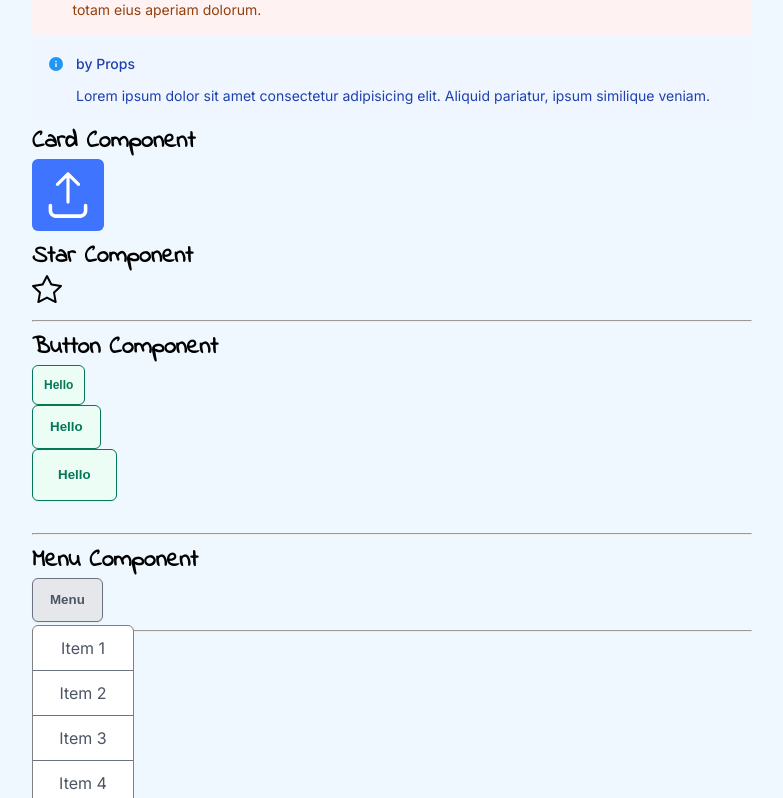
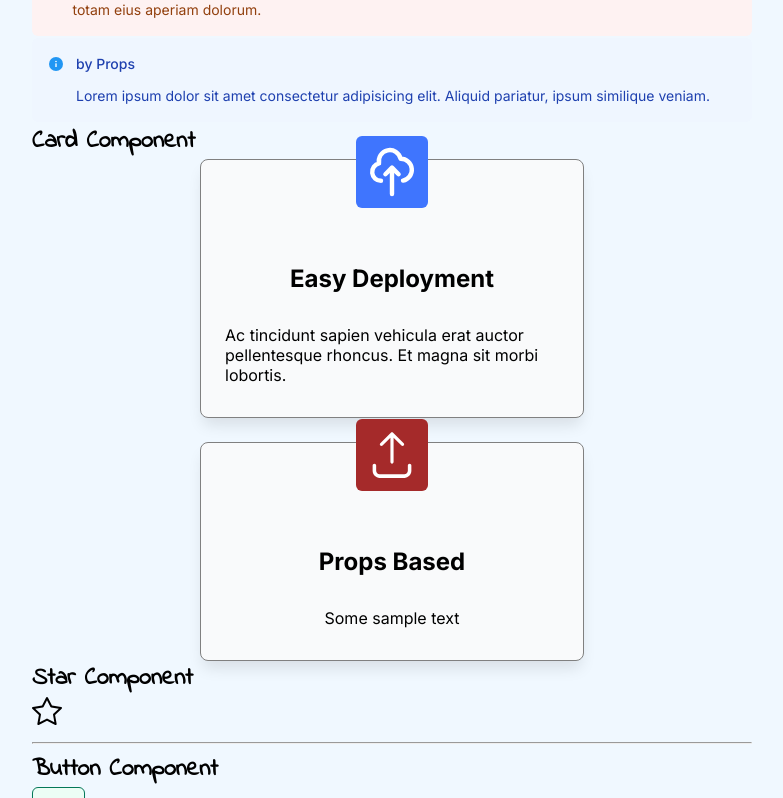
Before and after one commit to zenidreney/zenid-components, a React (Vite) app: page / in a window 1280 px wide. Shown: the part 1002-1800 px from the top of the page, without its empty margins (248-1031 px from the left). Built offline with nearby package versions, Linux system fonts and the light colour scheme.

Commit message:
minor changes to Card

```diff
--- a/src/App.jsx
+++ b/src/App.jsx
@@ -8,7 +8,7 @@ import "./components/Star.css"
 import "./components/Button/Button.css"
 import SampleButton from "./components/Button/SampleButton"
 
-//import "./components/Card/Card.css"
+import "./components/Card/Card.css"
 import SampleCard from "./components/Card/SampleCard"
 
 import "./components/Menu/Menu.css"
--- /dev/null
+++ b/src/components/Card/Card.css
@@ -0,0 +1,33 @@
+div.card-container {
+    font-family: Inter, sans-serif;
+    display: flex;
+    flex-direction: column;
+    justify-content: center;
+    align-items: center;
+    max-width: 384px;
+    height: 208;
+    border: 1px solid grey;
+    border-radius: 8px;
+    padding: 0 1.5em 2em;
+
+    gap: 2em;
+    background-color: #F9FAFB;
+    margin: 0 auto;
+
+    box-shadow: 0px 4px 6px -2px #0000000D;
+    box-shadow: 0px 10px 15px -3px #0000001A;
+
+}
+
+div.card-container svg {
+    position:relative;
+    top: -1em;
+    background-color: #3F75FE;
+    color: #ffffff;
+    font-size: 1.5em;
+    width: 3em;
+    height: 3em;
+    border-radius: 6px;
+    padding: 0.4em;
+
+}
--- a/src/components/Card/Card.jsx
+++ b/src/components/Card/Card.jsx
@@ -1,17 +1,28 @@
 import { HiOutlineCloudUpload } from "react-icons/hi";
 
-const defaultIconStyles = {
-    backgroundColor: "#3F75FE",
-    color: "#ffffff",
-    fontSize: "1.5em",
-    width: "3em",
-    height: "3em",
-    borderRadius: "6px",
-    padding: "0.4em"
+
+
+const defaultIcon = <HiOutlineCloudUpload />
+const defaultTitle = "Easy Deployment"
+const defaultText = "Ac tincidunt sapien vehicula erat auctor pellentesque rhoncus. Et magna sit morbi lobortis."
+
+export default function Card({
+                            children = defaultText,
+                            icon = defaultIcon,
+                            title = defaultTitle,
+                           }) {
+
+
+    return (
+
+        <div className="card-container">
+            {icon}
+            <h2>
+                {title}
+            </h2>
+            <p>{children}</p>
+        </div>
+
+
+    )
 }
-
-const defaultIcon = <HiOutlineCloudUpload style={defaultIconStyles} />
-
-export default function Card({ icon = defaultIcon} ) {
-    return icon
-}
--- a/src/components/Card/SampleCard.jsx
+++ b/src/components/Card/SampleCard.jsx
@@ -1,22 +1,21 @@
 import Card from "./Card"
 import { RxUpload } from "react-icons/rx";
 
-const iconStyles = {
-    backgroundColor: "#3F75FE",
-    color: "#ffffff",
-    fontSize: "1.5em",
-    width: "3em",
-    height: "3em",
-    borderRadius: "6px",
-    padding: "0.4em"
-}
 
-const SampleCard = <Card
+const SampleCard = <>
+    <Card />
 
-    icon={<RxUpload
-        style={iconStyles}
-    />}
+    <br />
 
-/>
+
+    <Card
+        icon={<RxUpload
+                style={{backgroundColor:"brown"}}
+        />}
+
+        title="Props Based"
+    >Some sample text</Card>
+
+</>
 
 export default SampleCard
```
